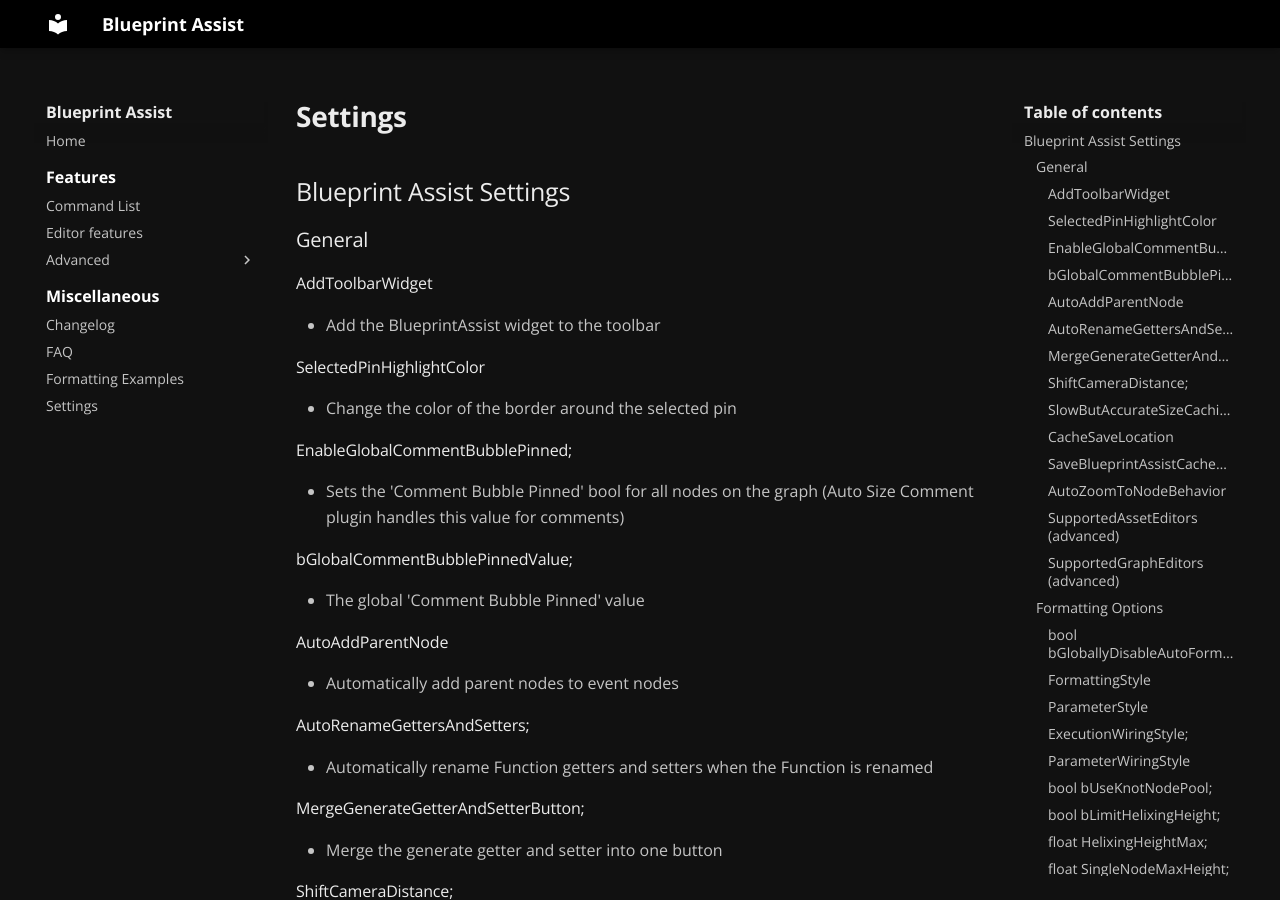
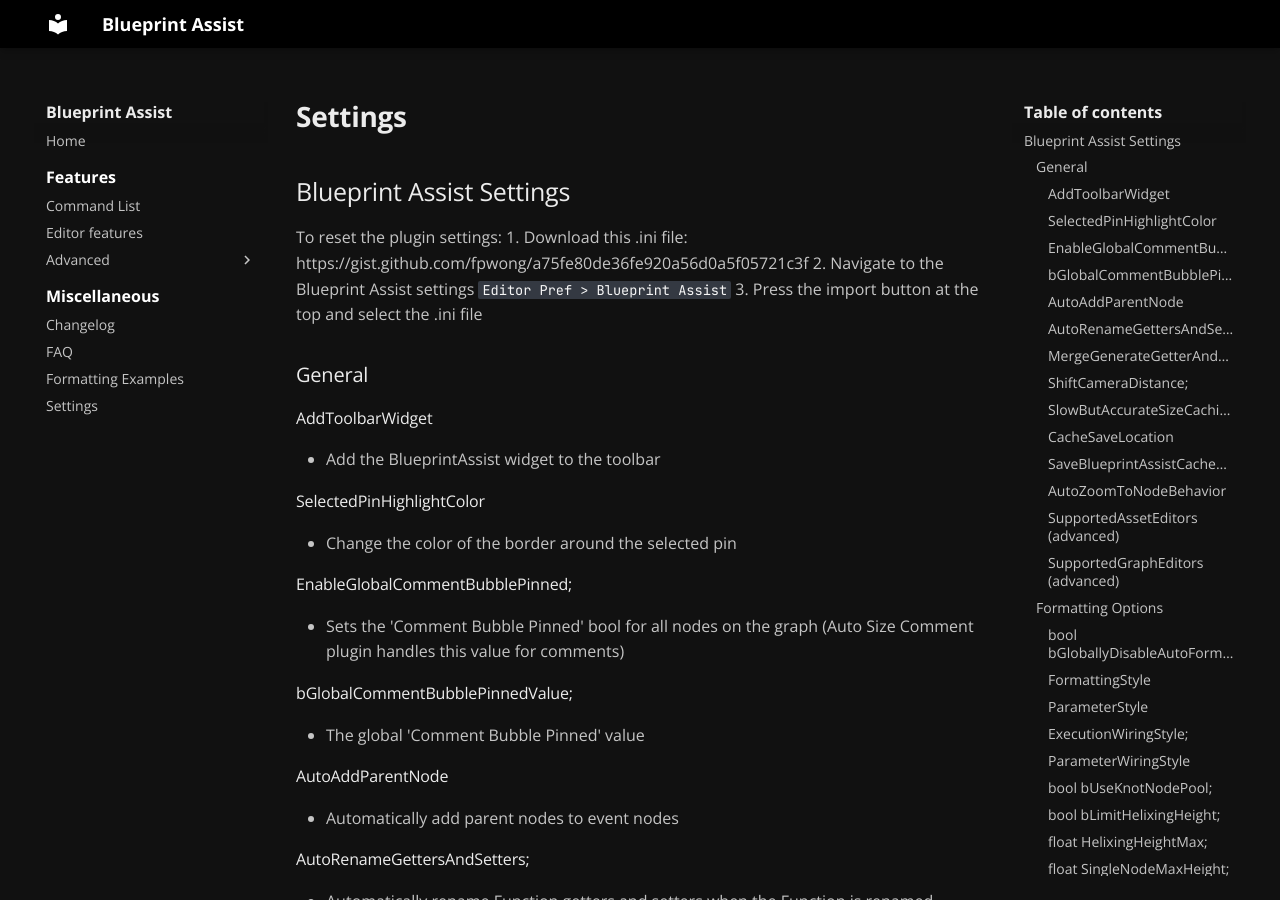
Before and after one commit to BlueprintAssist/blueprintassist.github.io, an MkDocs documentation site: the page built from docs/miscellaneous/settings.md, in a window 1280 px wide and 900 px high. Built offline with MkDocs 1.6.1 and Material for MkDocs 9.7.7, drawn with Linux system fonts in a browser that asks for light colours.

Commit message:
Add instructions on resetting plugin settings

```diff
--- a/docs/miscellaneous/settings.md
+++ b/docs/miscellaneous/settings.md
@@ -1,6 +1,11 @@
 # Settings
 
 ## Blueprint Assist Settings
+
+To reset the plugin settings:
+  1. Download this .ini file: https://gist.github.com/fpwong/a75fe80de36fe920a56d0a5f05721c3f
+  2. Navigate to the Blueprint Assist settings `Editor Pref > Blueprint Assist`
+  3. Press the import button at the top and select the .ini file
 
 ### General
 
```
